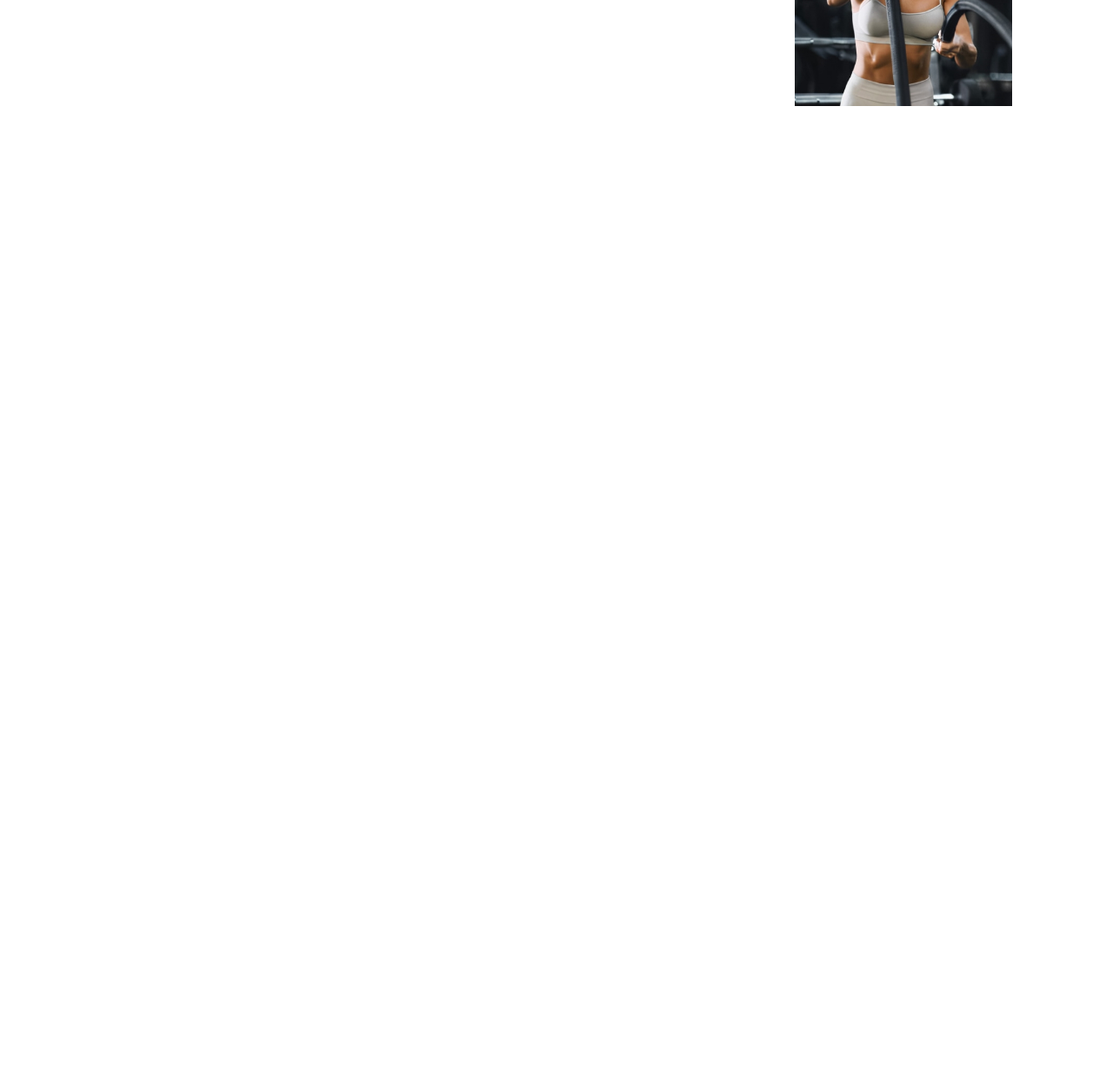
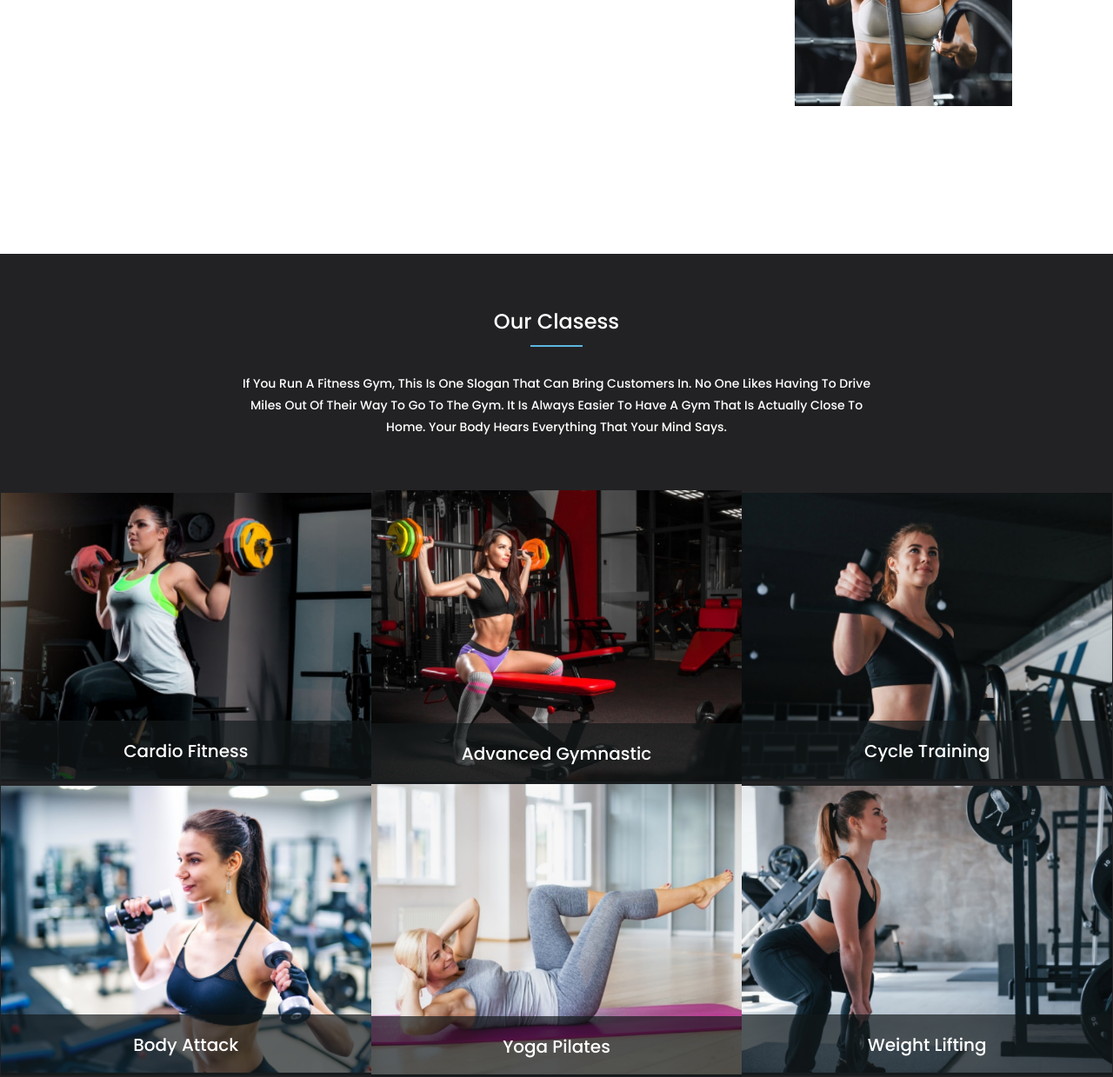
Before and after one commit to TMekhrishvili/fitness, a plain HTML site: page index.html in a window 1280 px wide. Shown: the part 1530-2769 px from the top of the page at 87% size. Before the commit the page ends 1822 px from the top, so only its background shows below. Drawn offline with Linux system fonts and the light colour scheme.

Commit message:
our classes

```diff
--- a/css/style.css
+++ b/css/style.css
@@ -95,7 +95,7 @@
 }
 
 .abonnements {
-    width: 370px;
+    width: 400px;
     height: 190px;
     background-position: center;
     background-repeat: no-repeat;
@@ -104,6 +104,11 @@
     flex-direction: column;
     justify-content: center;
     align-items: center;
+    margin-right: 20px;
+}
+
+.abonnements:last-child {
+    margin-right: 0;
 }
 
 .classic {
@@ -227,3 +232,69 @@
     border-radius: 5px;
     cursor: pointer;
 }
+
+/* our classes */
+
+.our-classes-container {
+    background-color: #222224;
+}
+
+.our-classes-content {
+    flex-direction: column;
+}
+
+.our-classes-text-container {
+    flex-direction: column;
+    padding: 60px 20px;
+}
+
+.our-classes-text-container h3 {
+    color: #fff;
+    font-family: 'Poppins', sans-serif;
+    line-height: 35px;
+    font-size: 24px;
+}
+
+.our-classes-text-container p {
+    color: #fff;
+    font-family: 'Poppins', sans-serif;
+    font-size: 14px;
+    width: 60%;
+    text-align: center;
+    line-height: 25px;
+}
+
+.our-classes-text-container h3::after {
+    content: '';
+    display: block;
+    border-bottom: solid 2px #5EB6E1;
+    width: 60px;
+    margin: 10px auto 30px auto;
+}
+
+.our-classes-images-container {
+    flex-wrap: wrap;
+}
+
+.our-class-image-content {
+    width: 33.3%;
+    position: relative;
+}
+
+.our-classes-image {
+    width: 100%;
+}
+
+.our-classes-cover {
+    width: 100%;
+    height: 70px;
+    position: absolute;
+    bottom: 0;
+    background-color: rgba(19, 25, 26, 0.68);
+}
+
+.our-classes-cover span {
+    color: #fff;
+    font-family: 'Poppins', sans-serif;
+    font-size: 20px;
+}
--- a/index.html
+++ b/index.html
@@ -119,6 +119,57 @@
     </section>
     <!-- about us end -->
 
+    <!-- our classes start -->
+    <section class="our-classes-container">
+        <div class="our-classes-content d-flex">
+            <div class="our-classes-text-container d-flex">
+                <h3>Our Clasess</h3>
+                <p>If You Run A Fitness Gym, This Is One Slogan That Can Bring Customers In. No One Likes Having To
+                    Drive Miles Out Of Their Way To Go To The Gym. It Is Always Easier To Have A Gym That Is Actually
+                    Close To Home. Your Body Hears Everything That Your Mind Says.</p>
+            </div>
+            <div class="our-classes-images-container d-flex">
+                <div class="our-class-image-content">
+                    <img class="our-classes-image" src="img/cardio.jpg" alt="cardio">
+                    <div class="our-classes-cover d-flex">
+                        <span>Cardio Fitness</span>
+                    </div>
+                </div>
+                <div class="our-class-image-content">
+                    <img class="our-classes-image" src="img/gymnastic.jpg" alt="cardio">
+                    <div class="our-classes-cover d-flex">
+                        <span>Advanced Gymnastic</span>
+                    </div>
+                </div>
+                <div class="our-class-image-content">
+                    <img class="our-classes-image" src="img/cycle.jpg" alt="cardio">
+                    <div class="our-classes-cover d-flex">
+                        <span>Cycle Training</span>
+                    </div>
+                </div>
+                <div class="our-class-image-content">
+                    <img class="our-classes-image" src="img/body.jpg" alt="cardio">
+                    <div class="our-classes-cover d-flex">
+                        <span>Body Attack</span>
+                    </div>
+                </div>
+                <div class="our-class-image-content">
+                    <img class="our-classes-image" src="img/yoga.jpg" alt="cardio">
+                    <div class="our-classes-cover d-flex">
+                        <span>Yoga Pilates</span>
+                    </div>
+                </div>
+                <div class="our-class-image-content">
+                    <img class="our-classes-image" src="img/weight-lifting.jpg" alt="cardio">
+                    <div class="our-classes-cover d-flex">
+                        <span>Weight Lifting</span>
+                    </div>
+                </div>
+            </div>
+        </div>
+    </section>
+    <!-- our classes end -->
+
 </body>
 
 </html>
```
Also changed, not shown: img/body.jpg (added), img/cardio.jpg (added), img/cycle.jpg (added), img/gymnastic.jpg (added), img/weight-lifting.jpg (added), img/yoga.jpg (added).
